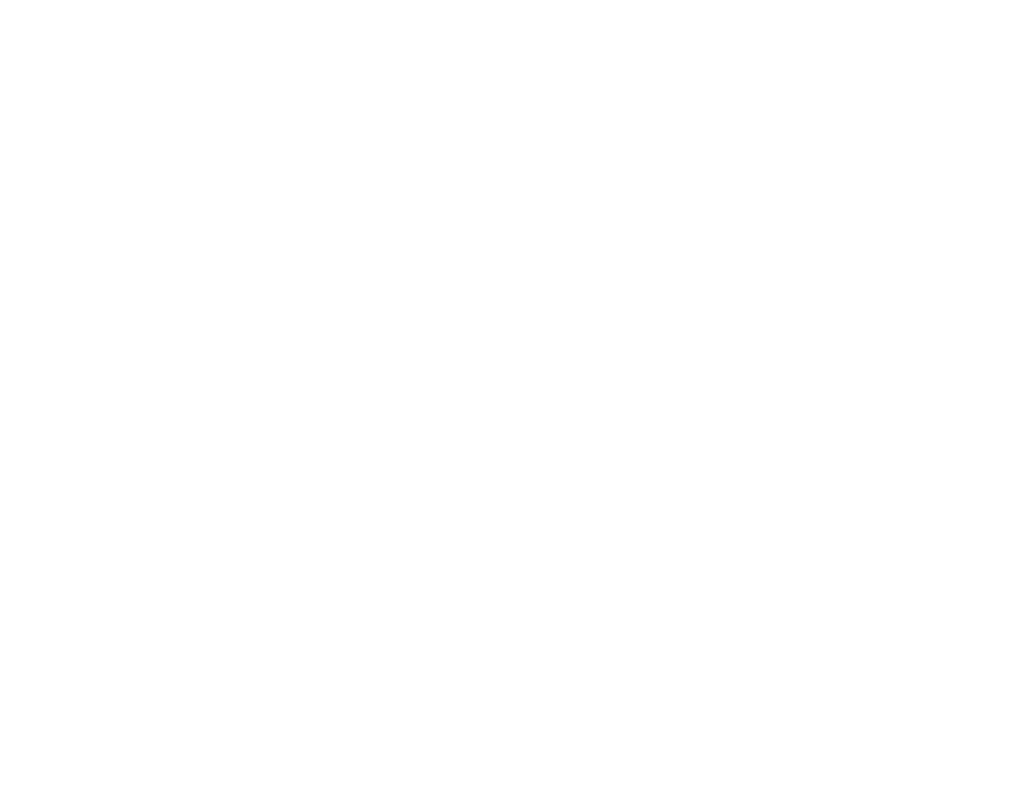
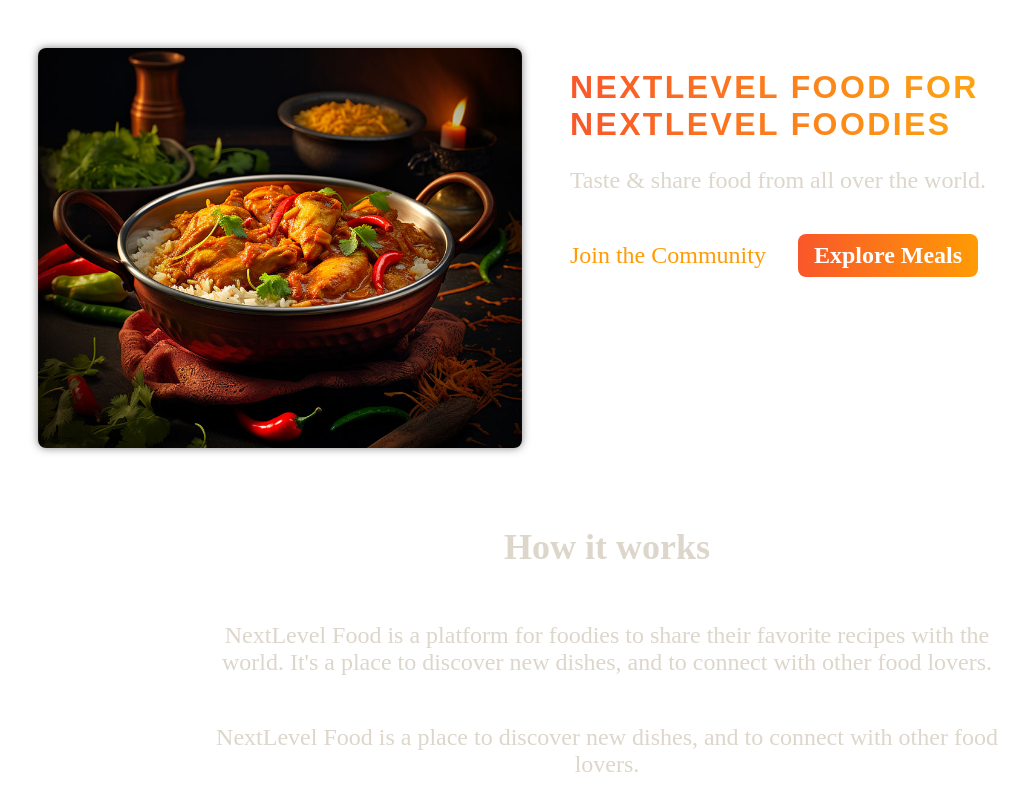
Before and after one commit to arunraj-ar/nextjs-apps, a Next.js app in the folder food-order-app/: page / in a window 1280 px wide. Shown: the top 800 px of the page, without its empty margins (33-1062 px from the left). Built offline with nearby package versions, Linux system fonts and the light colour scheme.

Commit message:
added image slideshow and main page

```diff
--- /dev/null
+++ b/food-order-app/app/community/page.module.css
@@ -0,0 +1,61 @@
+.header {
+    gap: 3rem;
+    margin: 3rem auto 5rem auto;
+    width: 90%;
+    max-width: 75rem;
+    color: #ddd6cb;
+    font-size: 1.5rem;
+    text-align: center;
+  }
+
+  .header h1 {
+    font-family: 'Montserrat', sans-serif;
+  }
+
+  .highlight {
+    background: linear-gradient(90deg, #f9572a, #ff8a05);
+    background-clip: text;
+    -webkit-background-clip: text;
+    -webkit-text-fill-color: transparent;
+  }
+
+  .main {
+    width: 90%;
+    max-width: 40rem;
+    margin: 0 auto;
+    text-align: center;
+  }
+
+  .main h2 {
+    font-family: 'Montserrat', sans-serif;
+    font-size: 2rem;
+    margin-bottom: 3rem;
+    color: #ddd6cb;
+  }
+
+  .perks {
+    list-style: none;
+    margin: 3rem 0;
+    padding: 0;
+  }
+
+  .perks li {
+    display: flex;
+    flex-direction: column;
+    align-items: center;
+    gap: 2rem;
+  }
+
+  .perks img {
+    width: 8rem;
+    height: 8rem;
+    object-fit: contain;
+  }
+
+  .perks p {
+    font-family: 'Montserrat', sans-serif;
+    font-size: 1.5rem;
+    font-weight: bold;
+    margin: 0;
+    color: #ddd6cb;
+  }
--- a/food-order-app/app/page.js
+++ b/food-order-app/app/page.js
@@ -1,9 +1,52 @@
+import Link from "next/link";
+import classes from './page.module.css'
+import ImageSlideshow from "@/components/slideshow/image-slideshow";
+
 export default function Home() {
   return (
+    <>
+    <header className={classes.header}>
+      <div className={classes.slideshow}>
+        <ImageSlideshow />
+      </div>
+      <div>
+        <div className={classes.hero}>
+          <h1>NextLevel Food for NextLevel Foodies</h1>
+          <p>Taste & share food from all over the world.</p>
+        </div>
+        <div className={classes.cta}>
+          <Link href="/community">Join the Community</Link>
+          <Link href="/meals">Explore Meals</Link>
+        </div>
+      </div>
+    </header>
     <main>
-      <h1 style={{ color: 'white', textAlign: 'center' }}>
-        Time to get started!
-      </h1>
+      <section className={classes.section}>
+        <h2>How it works</h2>
+        <p>
+          NextLevel Food is a platform for foodies to share their favorite
+          recipes with the world. It&apos;s a place to discover new dishes, and to
+          connect with other food lovers.
+        </p>
+        <p>
+          NextLevel Food is a place to discover new dishes, and to connect
+          with other food lovers.
+        </p>
+      </section>
+
+      <section className={classes.section}>
+        <h2>Why NextLevel Food?</h2>
+        <p>
+          NextLevel Food is a platform for foodies to share their favorite
+          recipes with the world. It&apos;s a place to discover new dishes, and to
+          connect with other food lovers.
+        </p>
+        <p>
+          NextLevel Food is a place to discover new dishes, and to connect
+          with other food lovers.
+        </p>
+      </section>
     </main>
+  </>
   );
 }
--- /dev/null
+++ b/food-order-app/app/page.module.css
@@ -0,0 +1,75 @@
+.header {
+    display: flex;
+    gap: 3rem;
+    margin: 3rem auto;
+    width: 90%;
+    max-width: 75rem;
+  }
+
+  .slideshow {
+    width: 40rem;
+    height: 25rem;
+  }
+
+  .hero {
+    color: #ddd6cb;
+    font-size: 1.5rem;
+  }
+
+  .hero h1 {
+    font-size: 2rem;
+    font-weight: bold;
+    font-family: 'Montserrat', sans-serif;
+    letter-spacing: 0.15rem;
+    text-transform: uppercase;
+    background: linear-gradient(90deg, #f9572a, #ffc905);
+    background-clip: text;
+    -webkit-background-clip: text;
+    -webkit-text-fill-color: transparent;
+  }
+
+  .cta {
+    font-size: 1.5rem;
+    display: flex;
+    gap: 1rem;
+  }
+
+  .cta a {
+    display: inline-block;
+    margin-top: 1rem;
+    padding: 0.5rem 1rem;
+    border-radius: 0.5rem;
+    background: linear-gradient(90deg, #f9572a, #ff9b05);
+    color: #ffffff;
+    font-weight: bold;
+    text-decoration: none;
+  }
+
+  .cta a:hover,
+  .cta a:active {
+    background: linear-gradient(90deg, #fd4715, #f9b241);
+  }
+
+  .cta a:first-child {
+    background: transparent;
+    font-weight: normal;
+    color: #ff9b05;
+    padding-left: 0;
+  }
+
+  .cta a:first-child:hover,
+  .cta a:first-child:active {
+    background: transparent;
+    color: #f9b241;
+  }
+
+  .section {
+    display: flex;
+    flex-direction: column;
+    color: #ddd6cb;
+    font-size: 1.5rem;
+    max-width: 50rem;
+    width: 90%;
+    margin: 2rem auto;
+    text-align: center;
+  }
--- /dev/null
+++ b/food-order-app/components/main-header/nav-link.module.css
@@ -0,0 +1,7 @@
+
+.active {
+    background: linear-gradient(90deg, #ff8a05, #f9b331);
+    background-clip: text;
+    -webkit-background-clip: text;
+    -webkit-text-fill-color: transparent;
+  }
--- /dev/null
+++ b/food-order-app/components/slideshow/image-slideshow.js
@@ -0,0 +1,49 @@
+'use client';
+import { useEffect, useState } from 'react';
+import Image from 'next/image';
+
+import burgerImg from '@/assets/burger.jpg';
+import curryImg from '@/assets/curry.jpg';
+import dumplingsImg from '@/assets/dumplings.jpg';
+import macncheeseImg from '@/assets/macncheese.jpg';
+import pizzaImg from '@/assets/pizza.jpg';
+import schnitzelImg from '@/assets/schnitzel.jpg';
+import tomatoSaladImg from '@/assets/tomato-salad.jpg';
+import classes from './image-slideshow.module.css';
+
+const images = [
+  { image: burgerImg, alt: 'A delicious, juicy burger' },
+  { image: curryImg, alt: 'A delicious, spicy curry' },
+  { image: dumplingsImg, alt: 'Steamed dumplings' },
+  { image: macncheeseImg, alt: 'Mac and cheese' },
+  { image: pizzaImg, alt: 'A delicious pizza' },
+  { image: schnitzelImg, alt: 'A delicious schnitzel' },
+  { image: tomatoSaladImg, alt: 'A delicious tomato salad' },
+];
+
+export default function ImageSlideshow() {
+  const [currentImageIndex, setCurrentImageIndex] = useState(0);
+
+  useEffect(() => {
+    const interval = setInterval(() => {
+      setCurrentImageIndex((prevIndex) =>
+        prevIndex < images.length - 1 ? prevIndex + 1 : 0
+      );
+    }, 5000);
+
+    return () => clearInterval(interval);
+  }, []);
+
+  return (
+    <div className={classes.slideshow}>
+      {images.map((image, index) => (
+        <Image
+          key={index}
+          src={image.image}
+          className={index === currentImageIndex ? classes.active : ''}
+          alt={image.alt}
+        />
+      ))}
+    </div>
+  );
+}
--- /dev/null
+++ b/food-order-app/components/slideshow/image-slideshow.module.css
@@ -0,0 +1,26 @@
+.slideshow {
+    position: relative;
+    width: 100%;
+    height: 100%;
+    border-radius: 8px;
+    overflow: hidden;
+    box-shadow: 0 0 0.5rem rgba(0, 0, 0, 0.5);
+  }
+
+  .slideshow img {
+    width: 100%;
+    height: 100%;
+    object-fit: cover;
+    position: absolute;
+    top: 0;
+    left: 0;
+    opacity: 0;
+    transform: scale(1.1) translateX(-1rem) rotate(-5deg);
+    transition: all 0.5s ease-in-out;
+  }
+
+  .slideshow .active {
+    z-index: 1;
+    opacity: 1;
+    transform: scale(1) translateX(0) rotate(0);
+  }
```
Also changed, not shown: food-order-app/app/community/page.js (+37 -8 lines), food-order-app/components/main-header/main-header.js (+5 -4 lines), food-order-app/components/main-header/nav-link.js (added, +17 -0 lines).
